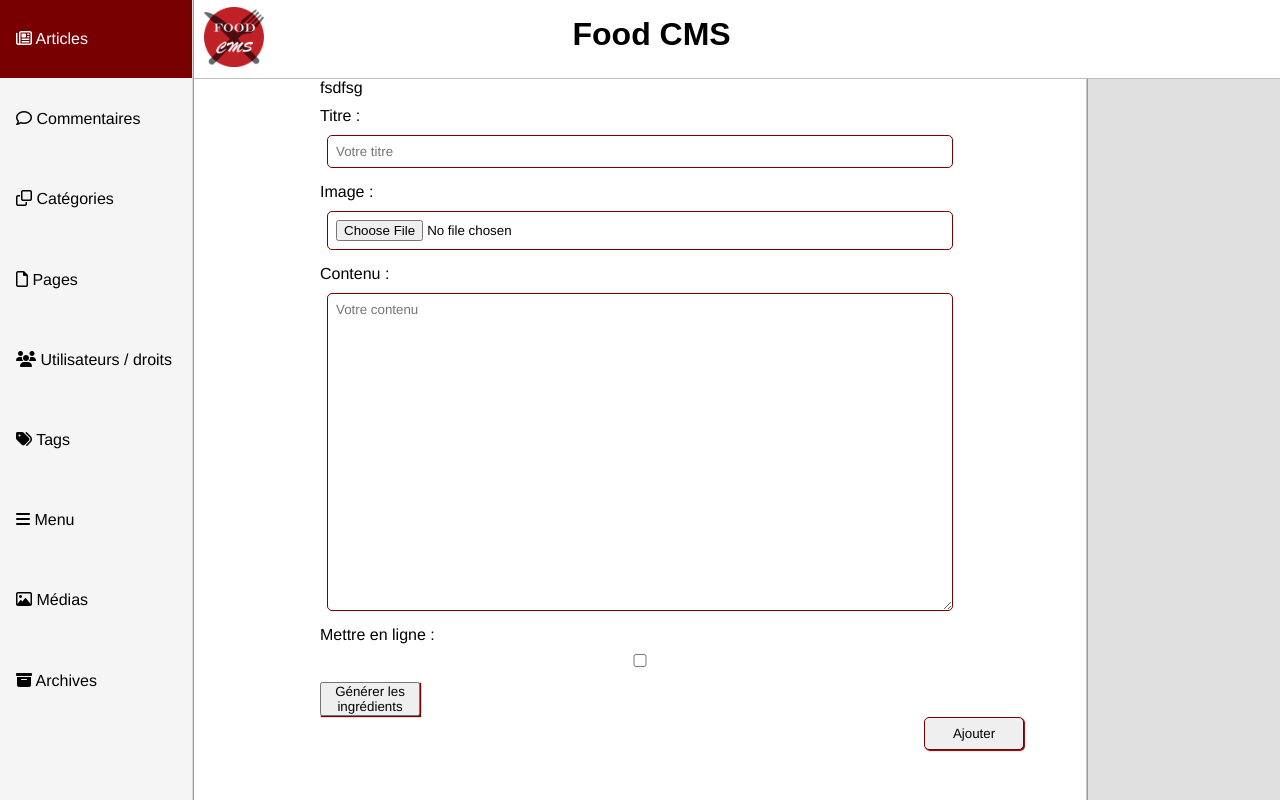
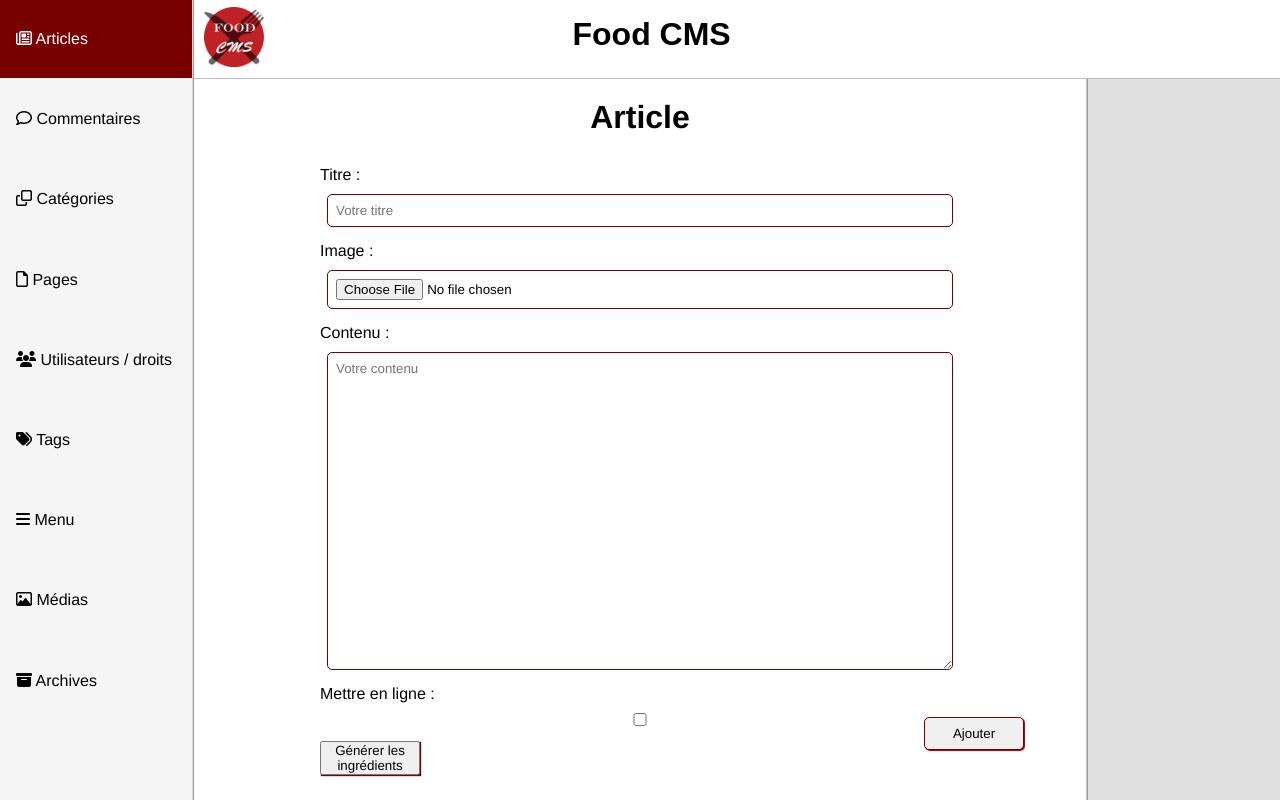
Before and after one commit to Robilol/foodcms, a PHP site: page /admin/article in a window 1280 px wide. Run offline with PHP 8.4, Linux system fonts and the light colour scheme; data that the repository does not hold is empty; some libraries are stand-ins or nearby versions.

Commit message:
modif article

```diff
--- a/views/admin/articleCreate.view.php
+++ b/views/admin/articleCreate.view.php
@@ -1,5 +1,7 @@
+<header>
+    <h1 id="titre">Article</h1>
+</header>
 <section id="content">
-    fsdfsg
     <?php $this->includeModal("form", Article::getArticleCreationForm()); ?>
     <button onclick="generateTags()">Générer les ingrédients</button>
     <div class="tags-list">
```
